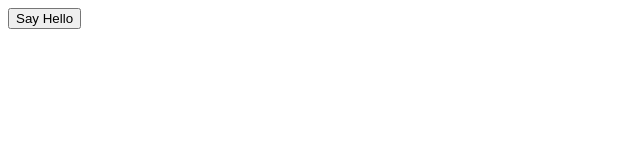
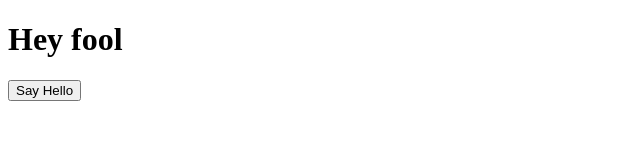
Before and after one commit to inquisitivequin/typeScpt, a website: page index.html in a window 1280 px wide. Shown: the whole page, without its empty margins (0-640 px from the left). Drawn offline with Linux system fonts and the light colour scheme.

Commit message:
tsc init

```diff
--- a/index.html
+++ b/index.html
@@ -5,7 +5,7 @@
 	<title>Document</title>
 </head>
 <body>
-
+	<h1>Hey fool</h1>
 </body>
 <script type="text/javascript" src="./scrpt.js"></script>
 </html>
--- a/package.json
+++ b/package.json
@@ -4,7 +4,8 @@
   "description": "",
   "main": "scrpt.js",
   "scripts": {
-    "test": "echo \"Error: no test specified\" && exit 1"
+    "test": "echo \"Error: no test specified\" && exit 1",
+    "start": "lite-server"
   },
   "repository": {
     "type": "git",
--- a/scrpt.js
+++ b/scrpt.js
@@ -1,3 +1,4 @@
+"use strict";
 function Greeter(greeting) {
     this.greeting = greeting;
 }
```
